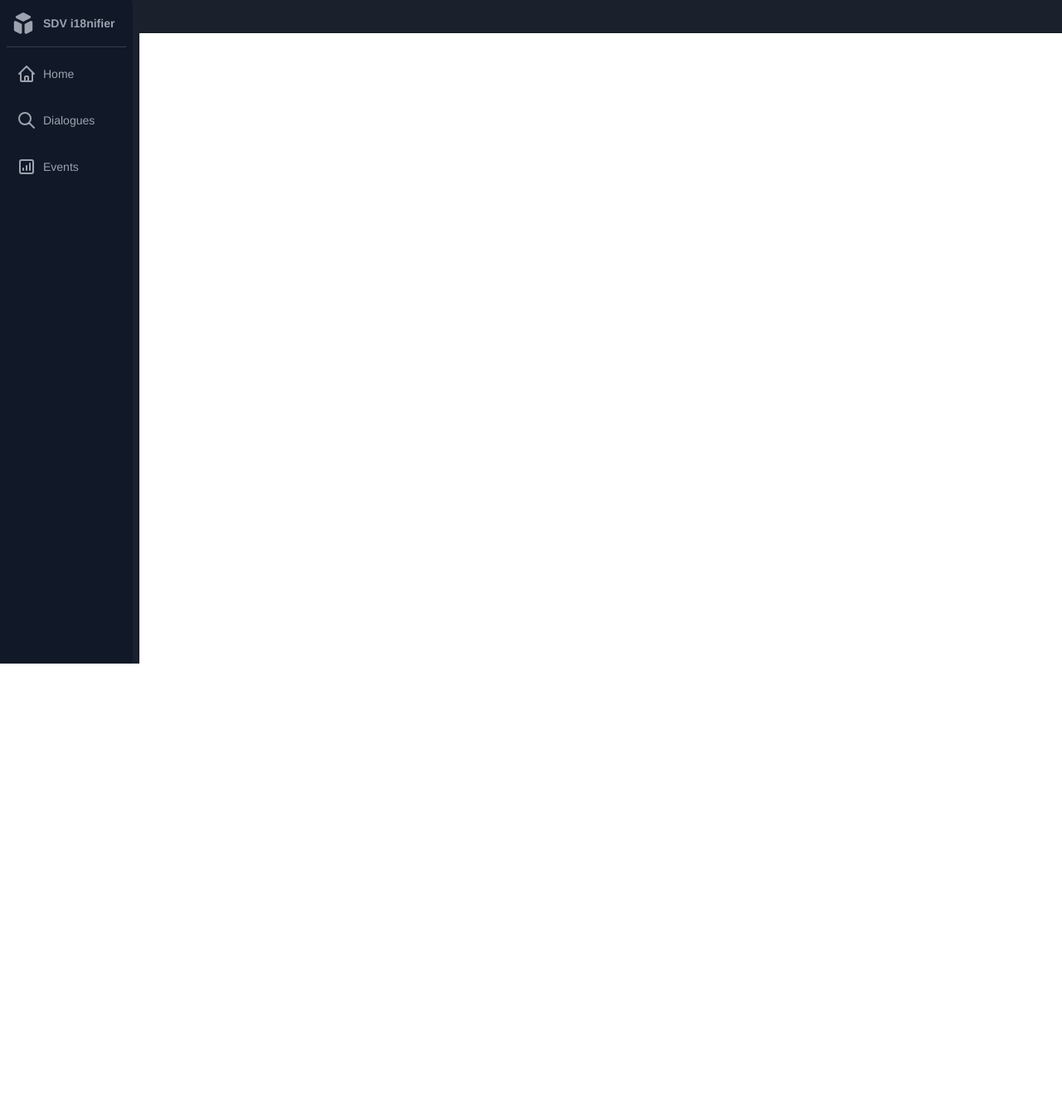
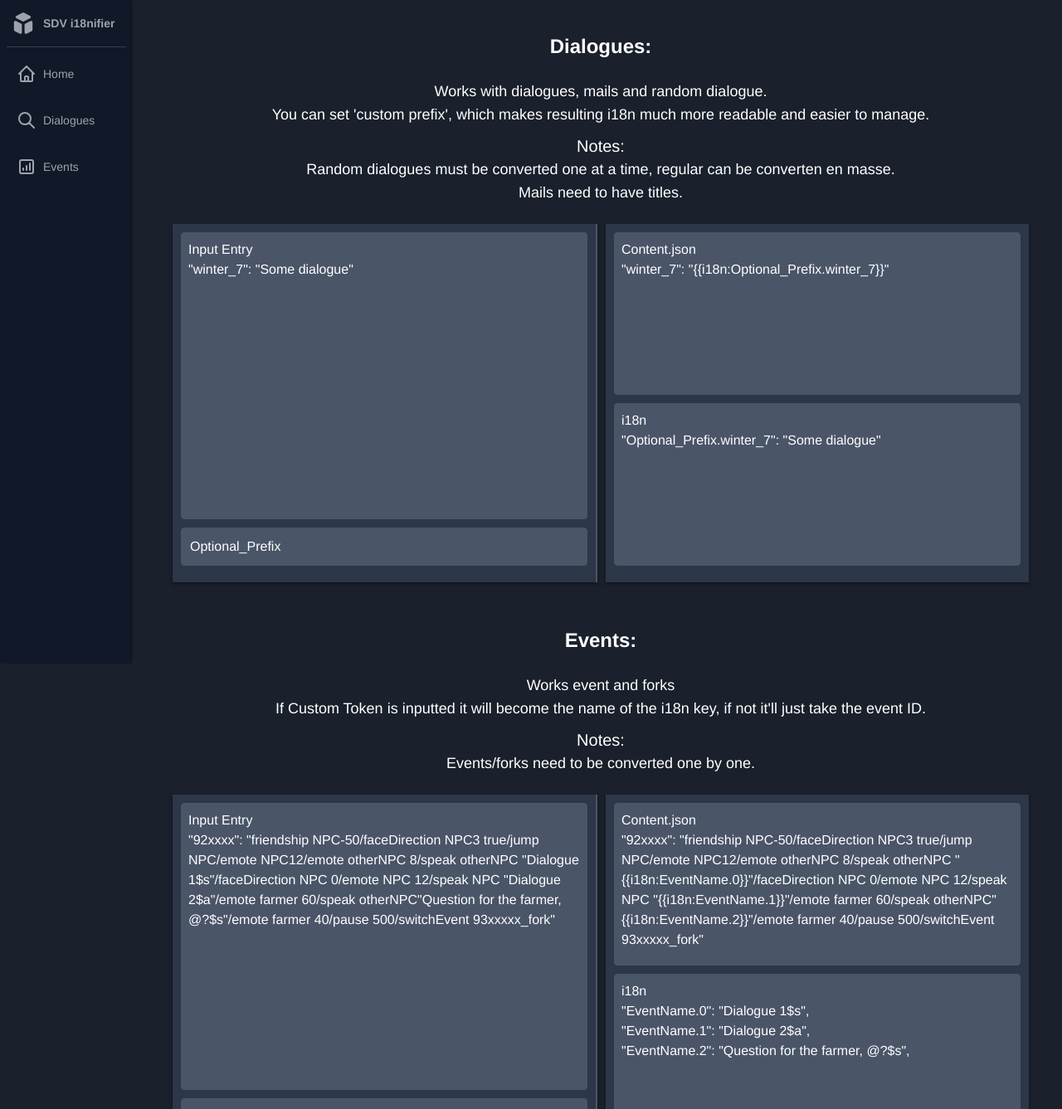
Before and after one commit to Nom0ri/sdv-i18nifier-app, a Vue app: page /sdv-i18nifier-app/howto in a window 1280 px wide. Shown: the top 1337 px of the page at 83% size. Before the commit the page ends 800 px from the top, so only its background shows below. Built offline with nearby package versions, Linux system fonts and the light colour scheme.

Commit message:
feat: HowTo page & some more input checks

```diff
--- a/src/router.js
+++ b/src/router.js
@@ -17,6 +17,11 @@ export default createRouter({
       path: '/events',
       name: 'Events',
       component: () => import('./views/EventPage.vue')
+    },
+    {
+      path: '/howto',
+      name: 'HowTo',
+      component: () => import('./views/IntructionsPage.vue')
     }
   ]
 });
--- a/src/style.scss
+++ b/src/style.scss
@@ -14,7 +14,17 @@
 }
 
 body {
-    overflow: hidden;
+
+    //Chrome, Safari and Opera
+    &::-webkit-scrollbar {
+        display: none;
+    }
+
+    -ms-overflow-style: none; // IE and Edge
+    scrollbar-width: none; // Firefox
+    background-color: #1a202c;
+
+
 }
 
 .input-page {
@@ -30,6 +40,14 @@ body {
     justify-content: center;
     align-items: center;
     height: 100vh;
+    margin-bottom: 30px;
+}
+
+.howtotextareas {
+    display: flex;
+    justify-content: center;
+    align-items: center;
+    height: 60vh;
     margin-bottom: 30px;
 }
 
@@ -92,6 +110,7 @@ body {
 input.prefix-field {
     padding: 10px;
 }
+
 .flex {
     display: flex;
 }
@@ -149,10 +168,61 @@ input.prefix-field {
 }
 
 .hide-scroll {
+
     //Chrome, Safari and Opera
     &::-webkit-scrollbar {
         display: none;
     }
-    -ms-overflow-style: none;  // IE and Edge
-    scrollbar-width: none;  // Firefox
+
+    -ms-overflow-style: none; // IE and Edge
+    scrollbar-width: none; // Firefox
 }
+
+// Intructions button
+.router-button {
+    display: inline-block;
+    /* Ensure the router button wraps around its content */
+}
+
+.button-link {
+    display: block;
+    text-decoration: none;
+    /* Add your button styles here, similar to the previous CSS you provided */
+    position: relative;
+    padding: 40px 100px;
+    border-radius: 100px;
+    background-color: transparent;
+    color: #fafafa;
+    border: solid 1px rgba($color: #fafafa, $alpha: 0.3);
+    overflow: hidden;
+    cursor: pointer;
+    transition: all 0.6s cubic-bezier(0.25, 1, 0.5, 1);
+}
+
+.button-link .button-text {
+    position: relative;
+    z-index: 2;
+    font-size: 24px;
+}
+
+.button-link:hover {
+    border-color: #fafafa;
+    transform: scale(1.1);
+}
+
+.space {
+    margin-top: 10px;
+}
+
+.downspace {
+    margin-bottom: 20px;
+}
+
+.version-label {
+    position: absolute;
+    bottom: 10px;
+    right: 10px;
+    font-size: 12px;
+    color: #ffffff;
+    opacity: 0.6;
+}
--- a/src/views/DialoguePage.vue
+++ b/src/views/DialoguePage.vue
@@ -14,12 +14,13 @@
           <textarea class="input-field button-padding hide-scroll" placeholder="Content.json" id="content-field" readonly
             v-model="contentText"></textarea>
           <img class="copy-button" @click="copyToClipboard('content-field')" src="../assets/copy-icon.svg"
-            alt="Copy Content" />
+            alt="Copy Content" title="Copy" />
         </div>
         <div class="copy-button-placement">
           <textarea class="input-field button-padding hide-scroll" placeholder="i18n" id="i18n-field" readonly
             v-model="i18nText"></textarea>
-          <img class="copy-button" @click="copyToClipboard('i18n-field')" src="../assets/copy-icon.svg" alt="Copy i18n" />
+          <img class="copy-button" @click="copyToClipboard('i18n-field')" src="../assets/copy-icon.svg" alt="Copy i18n"
+            title="Copy" />
         </div>
       </div>
     </div>
@@ -63,14 +64,14 @@ export default {
       const titleCount = (inputString.match(titleRegex) || []).length;
 
       if (count > 1) {
-        this.contentText = 'Input only one line of random dialogue';
-        this.i18nText = 'I\'m too lazy to figure out a way for it to work... sorry.';
+        this.contentText = 'Input only one line of random dialogue.';
+        this.i18nText = 'Maybe I\'ll add the ability to convert more at once later.';
         return false;
       } else if (count === 1 && mixCount > 1) {
-        this.contentText = 'Don\'t mix random and regular dialogue';
-        this.i18nText = 'I\'m too lazy to figure out a way for it to work... sorry.';
+        this.contentText = 'Don\'t mix random and regular dialogue.';
+        this.i18nText = 'Maybe I\'ll add the ability to convert more at once later.';
         return false;
-      } else if (titleCount < mixCount) {
+      } else if (titleCount !==0 && titleCount < mixCount) {
         this.contentText = 'It seems some mails are missing titles, they are optional, but it\'s still nice to have them.\n\n Add this to the end of the entry: [#]title';
         this.i18nText = 'I\'m not just saying it, because I can\'t find a way to distinguish mails from dialogues without it... definitely not.';
         return false;
--- a/src/views/EventPage.vue
+++ b/src/views/EventPage.vue
@@ -14,13 +14,13 @@
                     <textarea class="input-field button-padding hide-scroll" placeholder="Content.json" id="content-field"
                         readonly v-model="contentText"></textarea>
                     <img class="copy-button" @click="copyToClipboard('content-field')" src="../assets/copy-icon.svg"
-                        alt="Copy Content" />
+                        alt="Copy Content" title="Copy" />
                 </div>
                 <div class="copy-button-placement">
                     <textarea class="input-field button-padding hide-scroll" placeholder="i18n" id="i18n-field" readonly
                         v-model="i18nText"></textarea>
                     <img class="copy-button" @click="copyToClipboard('i18n-field')" src="../assets/copy-icon.svg"
-                        alt="Copy i18n" />
+                        alt="Copy i18n" title="Copy" />
                 </div>
             </div>
         </div>
@@ -54,6 +54,19 @@ export default {
     },
 
     methods: {
+        checkInput(inputString) {
+            const mixRegex = /"(.*?)":/g;
+            const mixCount = (inputString.match(mixRegex) || []).length;
+
+            if (mixCount > 1) {
+                this.contentText = 'Only one event at a time.';
+                this.i18nText = 'Maybe I\'ll add the ability to convert more at once later.';
+                return false;
+            } else {
+                return true;
+            }
+        },
+
         findToken(inputString) {
             const tokenRegex = /(?:"|")([\w.]+)(?:"|\/)/;
             const match = inputString.match(tokenRegex);
@@ -86,6 +99,12 @@ export default {
         },
 
         processData(inputString) {
+            const rawData = this.inputText;
+            const isValidInput = this.checkInput(rawData);
+
+            if (!isValidInput) {
+                return;
+            }
             const token = this.findToken(inputString);
             const cuts = this.cutString(inputString);
             let i18nText = '';
@@ -100,7 +119,11 @@ export default {
                 contentText = contentText.replace(toReplace, `{{i18n:${token}.${idx}}}`);
             }
 
-            this.contentText = contentText.trim();
+            if (i18nText.trim() !== '') {
+                this.contentText = contentText.trim();
+            } else {
+                this.contentText = '';
+            }
             this.i18nText = i18nText.trim();
         },
 
--- /dev/null
+++ b/src/views/IntructionsPage.vue
@@ -0,0 +1,70 @@
+<template>
+    <div class="text-white text-center home">
+        <div>
+            <div class="mb-6">
+                <p class="text-2xl mb-6"><strong>Dialogues:</strong></p>
+                <p class="text-lg">Works with dialogues, mails and random dialogue.</p>
+                <p class="text-lg">You can set 'custom prefix', which makes resulting i18n much more readable and easier to
+                    manage.</p>
+                <p class="text-xl space">Notes:</p>
+                <p class="text-lg">Random dialogues must be converted one at a time, regular can be converten en masse.</p>
+                <p class="text-lg">Mails need to have titles.</p>
+                <div class="howtotextareas">
+                    <div class="input-container left">
+                        <!-- Left input field -->
+                        <textarea class="input-field hide-scroll howtotextareas" placeholder="Input entry" id="input-data" readonly
+                            v-model="inputText"></textarea>
+                        <input class="prefix-field" type="text" placeholder="Custom Prefix" v-model="customPrefix" readonly />
+                    </div>
+                    <div class="input-container right">
+                        <!-- Right input fields -->
+                            <textarea class="input-field button-padding hide-scroll howtotextareas" placeholder="Content.json"
+                                id="content-field" readonly v-model="contentText"></textarea>
+                            <textarea class="input-field button-padding hide-scroll howtotextareas" placeholder="i18n" id="i18n-field"
+                                readonly v-model="i18nText"></textarea>
+                    </div>
+                </div>
+            </div>
+            <div class="mb-6">
+                <p class="text-2xl mb-6"><strong>Events:</strong></p>
+                <p class="text-lg">Works event and forks</p>
+                <p class="text-lg">If Custom Token is inputted it will become the name of the i18n key, if not it'll just take the event ID.</p>
+                <p class="text-xl space">Notes:</p>
+                <p class="text-lg">Events/forks need to be converted one by one.</p>
+                <div class="howtotextareas">
+                    <div class="input-container left">
+                        <!-- Left input field -->
+                        <textarea class="input-field hide-scroll howtotextareas" placeholder="Input Entry" id="input-data" readonly
+                            v-model="eventText"></textarea>
+                        <input class="prefix-field" type="text" placeholder="Custom Prefix" v-model="customToken" readonly />
+                    </div>
+                    <div class="input-container right">
+                        <!-- Right input fields -->
+                            <textarea class="input-field button-padding hide-scroll howtotextareas" placeholder="Content.json"
+                                id="content-field" readonly v-model="eventContent"></textarea>
+                            <textarea class="input-field button-padding hide-scroll howtotextareas" placeholder="i18n" id="i18n-field"
+                                readonly v-model="eventi18n"></textarea>
+                    </div>
+                </div>
+            </div>
+            <p class="text-lg downspace">If you find any problems, post an issue on my github or let me know through Discord: nom0ri</p>
+        </div>
+    </div>
+</template>
+
+<script>
+export default {
+  data() {
+    return {
+      inputText: 'Input Entry\n\"winter_7\": \"Some dialogue\"',
+      contentText: 'Content.json\n\"winter_7\": \"{{i18n:Optional_Prefix.winter_7}}\"',
+      i18nText: 'i18n\n"Optional_Prefix.winter_7": "Some dialogue"',
+      customPrefix: 'Optional_Prefix',
+      eventText: 'Input Entry\n"92xxxx": "friendship NPC-50/faceDirection NPC3 true/jump NPC/emote NPC12/emote otherNPC 8/speak otherNPC \"Dialogue 1$s\"/faceDirection NPC 0/emote NPC 12/speak NPC \"Dialogue 2$a\"/emote farmer 60/speak otherNPC\"Question for the farmer, @?$s\"/emote farmer 40/pause 500/switchEvent 93xxxxx_fork"',
+      eventContent: 'Content.json\n"92xxxx": "friendship NPC-50/faceDirection NPC3 true/jump NPC/emote NPC12/emote otherNPC 8/speak otherNPC \"{{i18n:EventName.0}}\"/faceDirection NPC 0/emote NPC 12/speak NPC \"{{i18n:EventName.1}}\"/emote farmer 60/speak otherNPC\"{{i18n:EventName.2}}\"/emote farmer 40/pause 500/switchEvent 93xxxxx_fork"',
+      eventi18n: 'i18n\n"EventName.0": "Dialogue 1$s",\n"EventName.1": "Dialogue 2$a",\n"EventName.2": "Question for the farmer, @?$s",',
+      customToken: 'EventName'
+    };
+  },
+}
+</script>
```
Also changed, not shown: src/views/HomePage.vue (+6 -12 lines).
